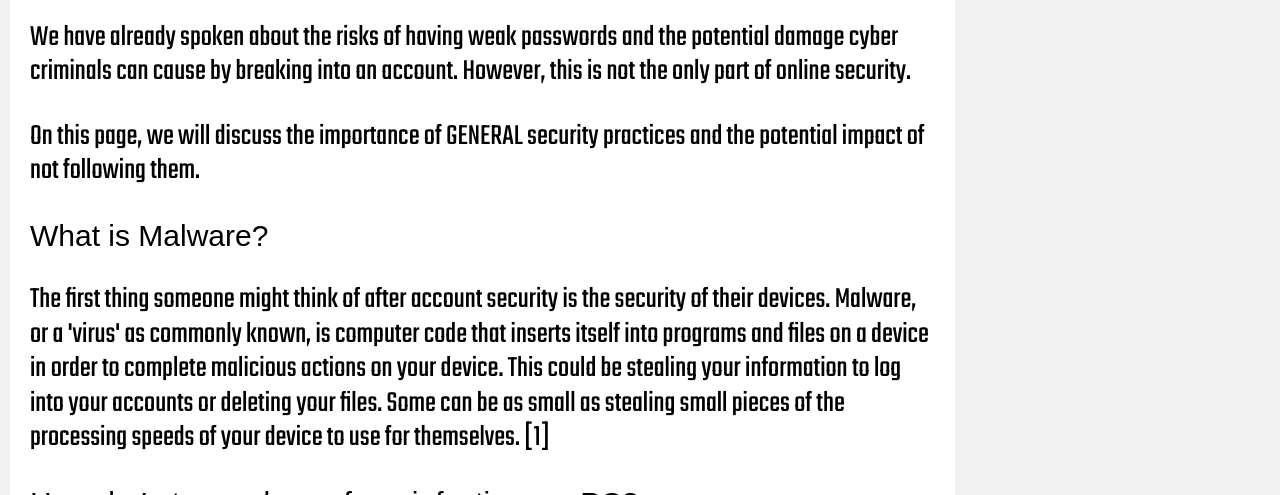
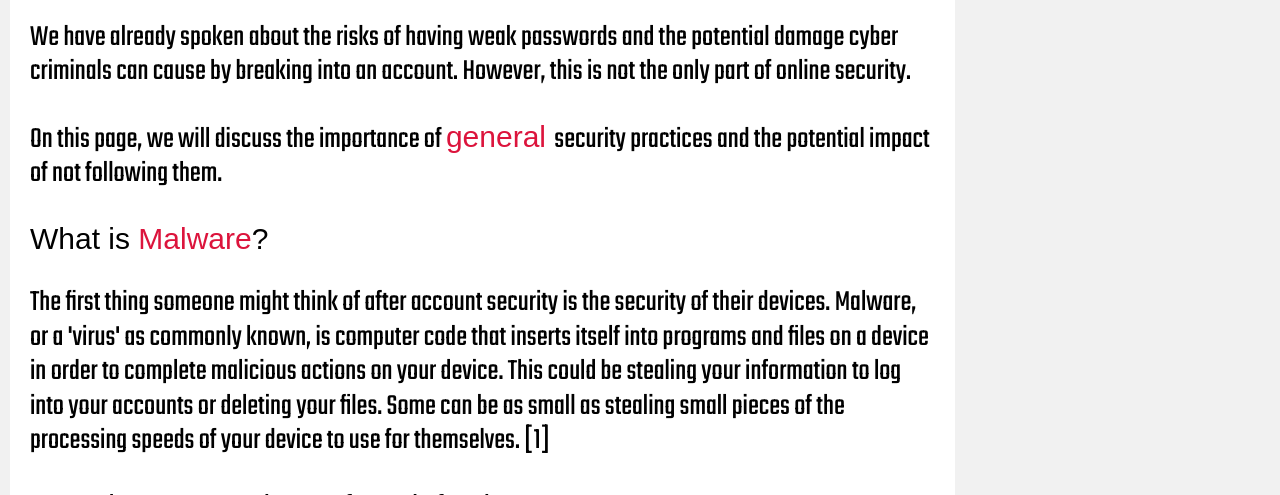
Before and after one commit to Sneakunderscoreunderscore/CI405, a plain HTML site: page Security.html in a window 1280 px wide. Shown: the part 605-1100 px from the top of the page. Drawn offline with Linux system fonts and the light colour scheme; a web font is replaced by a local one.

Commit message:
Update Security.html

```diff
--- a/Security.html
+++ b/Security.html
@@ -81,9 +81,9 @@
 		<!--- ------------------------------------ -->
 <h2>What are the risks online?</h2>
 	<p>We have already spoken about the risks of having weak passwords and the potential damage cyber criminals can cause by breaking into an account. However, this is not the only part of online security. </p>
-	<p> On this page, we will discuss the importance of GENERAL security practices and the potential impact of not following them.</p>
+	<p> On this page, we will discuss the importance of <tag> general </tag> security practices and the potential impact of not following them.</p>
 
-	<h3>What is Malware?</h3>
+	<h3>What is <tag>Malware</tag>?</h3>
 	<p> The first thing someone might think of after account security is the security of their devices. Malware, or a 'virus' as commonly known, is computer code that inserts itself into programs and files on a device in order to complete malicious actions on your device. This could be stealing your information to log into your accounts or deleting your files. Some can be as small as stealing small pieces of the processing speeds of your device to use for themselves. [1]</p>
 	<h3> How do I stop malware from infecting my PC? </h3>
 	<p> In order to stop malware from effecting you, there are a few security rules to keep in mind. The most important one is to have an antivirus operating on your machine. These don't stop viruses from entering in all cases, but will isolate them from destroying your machine. You do not need anything special. If you are using a Windows computer, then Window's defender is genuinely all you need. Some services providers, like Norton, can offer paid security services. These are great quality but are usually only necessary in particularly bad circumstance, such as if you are downloading a lot of risky programs. [2] </p>
```
